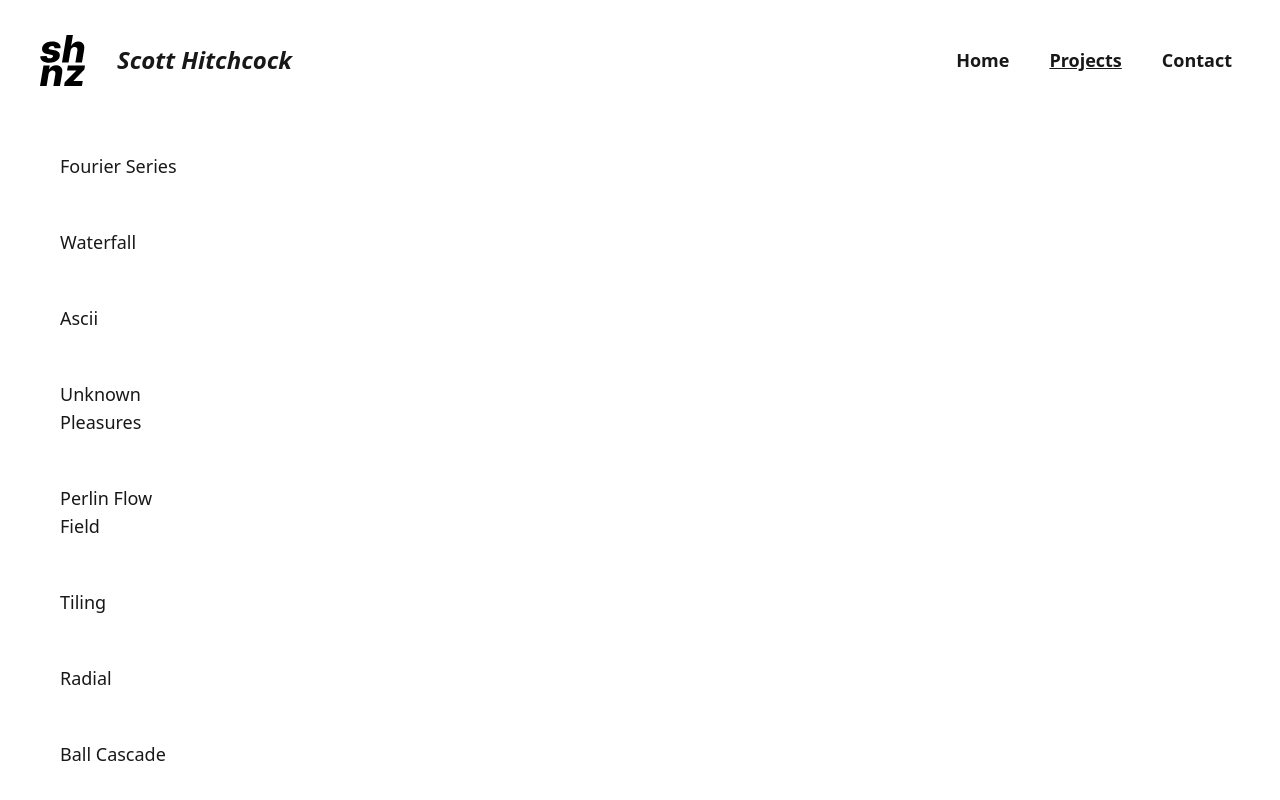
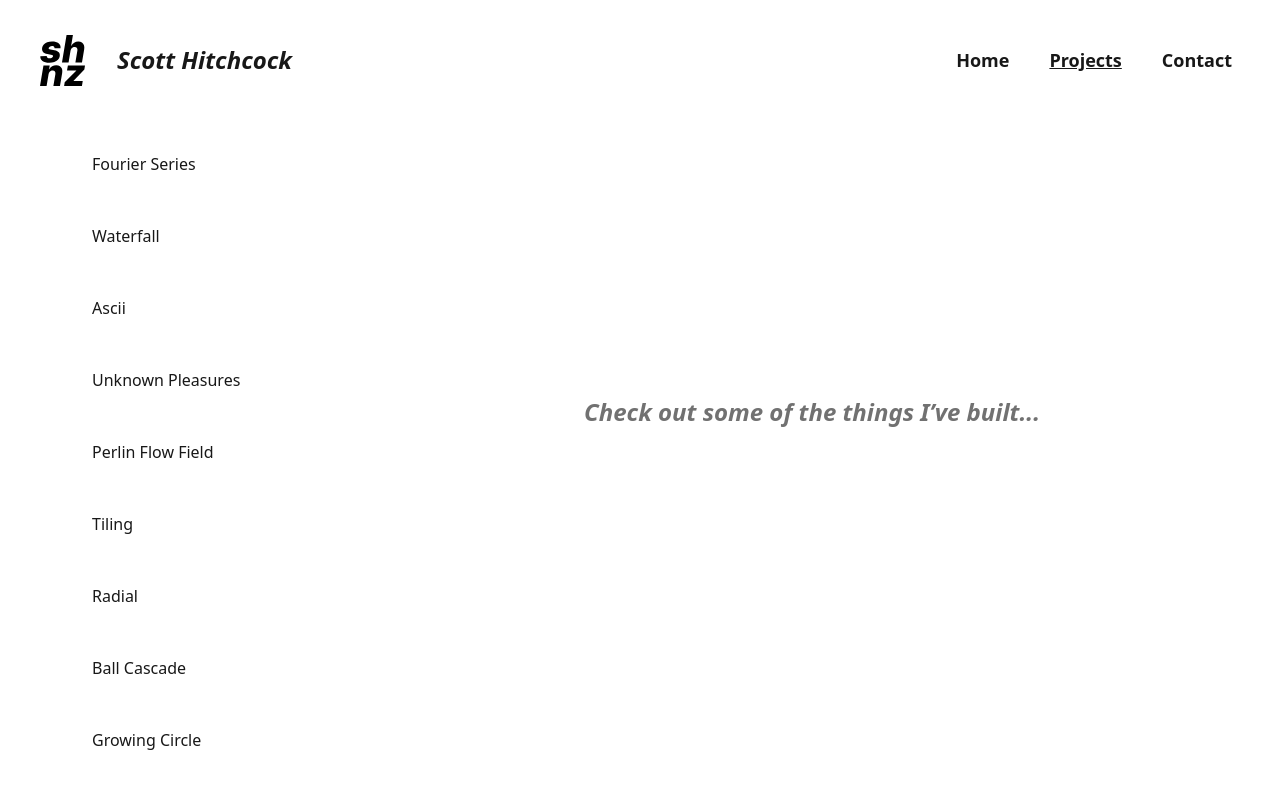
Before and after one commit to scotthitch/s-hitchcock-website, a Nuxt app: page /projects in a window 1280 px wide. Built offline with nearby package versions, Linux system fonts and the light colour scheme.

Commit message:
refactor: move transition into project

```diff
--- a/components/P5Project.vue
+++ b/components/P5Project.vue
@@ -8,7 +8,7 @@ const props = defineProps<P5ProjectProps>()
 <template>
     <div class="relative h-full flex flex-col gap-1">
         <!-- <div class="h-full"> -->
-        <div class="basis-[90%] rounded-[32px] shadow-2xl">
+        <div class="basis-[90%] rounded-[32px] shadow-2xl project-enter">
             <P5Canvas :scriptID="props.scriptID" :scriptWrapper="props.scriptWrapper" />
         </div>
         <p class="text-center mt-2">
@@ -35,4 +35,19 @@ const props = defineProps<P5ProjectProps>()
     </div>
 </template>
 
-<style></style>
+<style>
+.project-enter {
+    animation: fade-in 0.4s;
+}
+
+@keyframes fade-in {
+    0% {
+        transform: scale(0.98);
+        opacity: 0.2;
+    }
+    100% {
+        transform: scale(1);
+        opacity: 1;
+    }
+}
+</style>
--- a/pages/projects.vue
+++ b/pages/projects.vue
@@ -33,11 +33,11 @@ onUnmounted(() => {
 <template>
     <div class="container mx-auto h-full">
         <div class="pt-2 flex flex-row text-col-dark h-full gap-6">
-            <div class="basis-1/5 px-8">
-                <ul class="flex flex-col h-full pb-16 text-lg overflow-scroll px-4">
+            <div class="basis-1/5 sm:basis-1/4 px-8">
+                <ul class="flex flex-col h-full pb-16 overflow-scroll px-4 sm:pl-12">
                     <li
                         v-for="(project, i) in projects"
-                        class="text-left font-medium py-4 my-2 button px-3"
+                        class="text-base text-left font-medium py-4 my-2 button px-3"
                         :key="i"
                         :class="
                             i == selectedProjectIndex &&
@@ -52,7 +52,6 @@ onUnmounted(() => {
             </div>
             <div class="grow h-full content-center">
                 <div class="h-full pb-6">
-                    <Transition name="fade-transition">
                     <P5Project
                         v-if="selectedProject !== null"
                         :key="p5ProjectKey + selectedProject.scriptID"
@@ -61,30 +60,16 @@ onUnmounted(() => {
                         :description="selectedProject.description"
                         :scriptWrapper="selectedProject.scriptWrapper"
                     />
-                    </Transition>
+                    <div
+                        v-else
+                        class="italic font-semibold text-2xl text-col-mid relative h-full text-center content-center pb-[80px]"
+                    >
+                        Check out some of the things I’ve built...
+                    </div>
                 </div>
             </div>
         </div>
     </div>
 </template>
 
-<style>
-.fade-transition-enter-active {
-    animation: fade-in 0.3s;
-}
-
-.fade-transition-leave-to {
-    opacity: 0;
-}
-
-@keyframes fade-in {
-    0% {
-        transform: scale(0.98);
-        opacity: 0;
-    }
-    100% {
-        transform: scale(1);
-        opacity: 100;
-    }
-}
-</style>
+<style></style>
```
Lines whose indentation alone changed are shown as unchanged.
